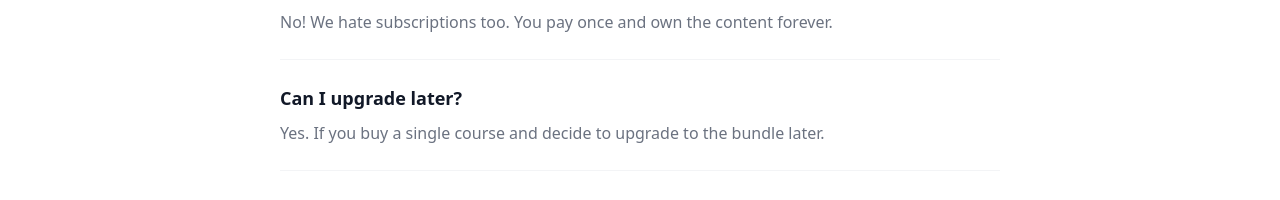
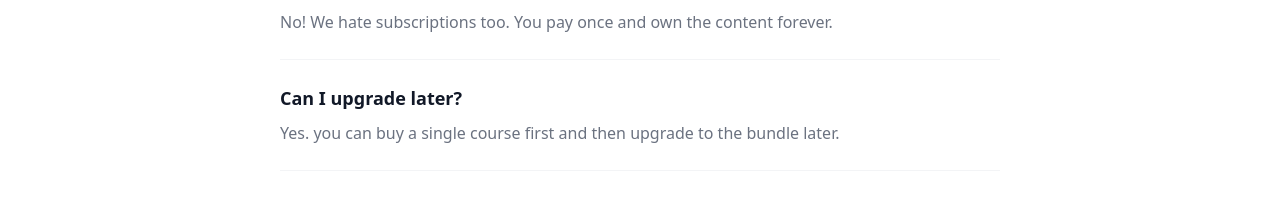
Before and after one commit to shiromys/AICourseHubPro, a React (Vite) app in the folder frontend/: page /pricing in a window 1280 px wide. Shown: the part 1228-1428 px from the top of the page. Built offline with nearby package versions, Linux system fonts and the light colour scheme; no server answers.

Commit message:
made some UI changes to the pricing page

```diff
--- a/frontend/src/pages/Pricing.jsx
+++ b/frontend/src/pages/Pricing.jsx
@@ -151,7 +151,7 @@ const Pricing = () => {
           <div className="space-y-6">
             {[
               { q: "Is this a monthly subscription?", a: "No! We hate subscriptions too. You pay once and own the content forever." },
-              { q: "Can I upgrade later?", a: "Yes. If you buy a single course and decide to upgrade to the bundle later." },
+              { q: "Can I upgrade later?", a: "Yes. you can buy a single course first and then upgrade to the bundle later." },
               { q: "Do you offer refunds?", a: "No, we do not offer any refunds excluding special cases such as double payments." },
               { q: "Are the certificates accredited?", a: "Our certificates are industry-recognized and verifiable via a unique ID, perfect for LinkedIn." },
             ].map((faq, i) => (
```
